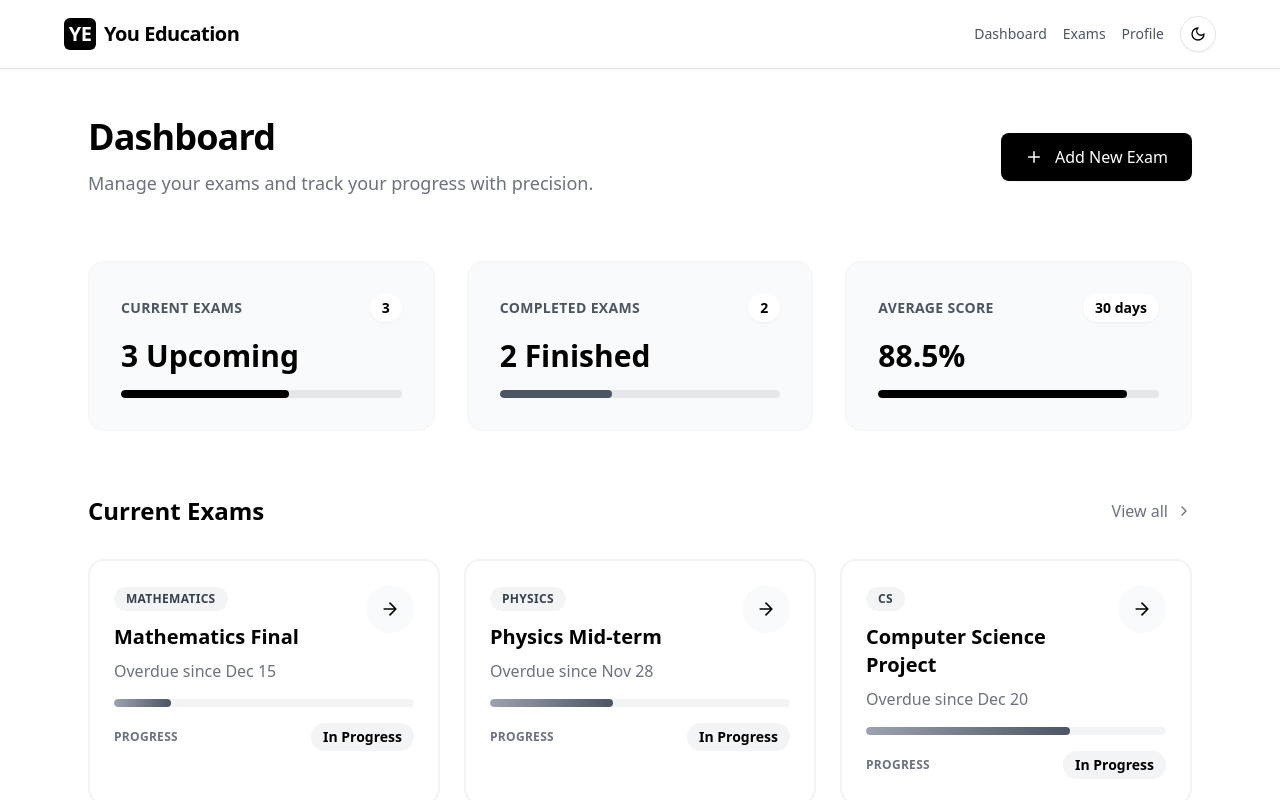
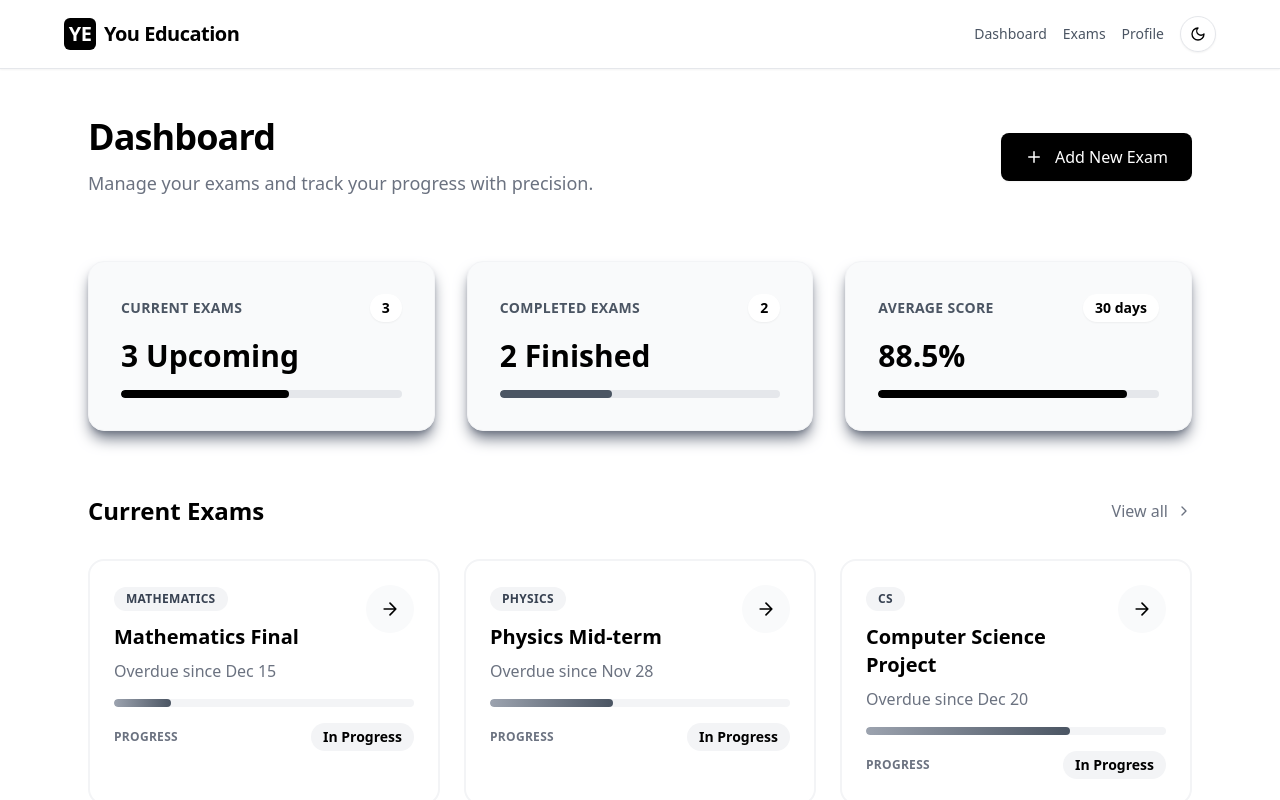
Before and after one commit to you-edu/you-education, a Next.js app: page / in a window 1280 px wide. Shown: the top 800 px of the page. Built offline with nearby package versions, Linux system fonts and the light colour scheme.

Commit message:
update css in card shadow in home page

```diff
--- a/src/app/page.tsx
+++ b/src/app/page.tsx
@@ -44,7 +44,7 @@ const Page = () => {
 
         {/* Stats cards */}
         <div className="grid grid-cols-1 sm:grid-cols-2 lg:grid-cols-3 gap-8 mb-16">
-          <div className="bg-gray-50 dark:bg-black/90 rounded-2xl p-8 border border-gray-100 dark:border-white/10 hover:shadow-lg transition-all duration-300">
+          <div className="bg-gray-50 dark:bg-black/90 shadow-lg shadow-gray-500 rounded-2xl p-8 border border-gray-100  dark:border-white/10  transition-all duration-300">
             <div className="flex items-center justify-between mb-4">
               <h3 className="font-semibold text-gray-600 dark:text-white/70 uppercase text-sm tracking-wide">Current Exams</h3>
               <span className="bg-white dark:bg-black/70 text-black dark:text-white text-sm px-3 py-1 rounded-full font-bold shadow-sm">{currentExams.length}</span>
@@ -55,7 +55,7 @@ const Page = () => {
             </div>
           </div>
 
-          <div className="bg-gray-50 dark:bg-black/90 rounded-2xl p-8 border border-gray-100 dark:border-white/10 hover:shadow-lg transition-all duration-300">
+          <div className="bg-gray-50 dark:bg-black/90 shadow-lg shadow-gray-500 rounded-2xl p-8 border border-gray-100 dark:border-white/10 transition-all duration-300">
             <div className="flex items-center justify-between mb-4">
               <h3 className="font-semibold text-gray-600 dark:text-white/70 uppercase text-sm tracking-wide">Completed Exams</h3>
               <span className="bg-white dark:bg-black/70 text-black dark:text-white text-sm px-3 py-1 rounded-full font-bold shadow-sm">{completedExams.length}</span>
@@ -66,7 +66,7 @@ const Page = () => {
             </div>
           </div>
 
-          <div className="bg-gray-50 dark:bg-black/90 rounded-2xl p-8 border border-gray-100 dark:border-white/10 hover:shadow-lg transition-all duration-300">
+          <div className="bg-gray-50 dark:bg-black/90 rounded-2xl shadow-lg shadow-gray-500 p-8 border border-gray-100 dark:border-white/10  transition-all duration-300">
             <div className="flex items-center justify-between mb-4">
               <h3 className="font-semibold text-gray-600 dark:text-white/70 uppercase text-sm tracking-wide">Average Score</h3>
               <span className="bg-white dark:bg-black/70 text-black dark:text-white text-sm px-3 py-1 rounded-full font-bold shadow-sm">30 days</span>
```
